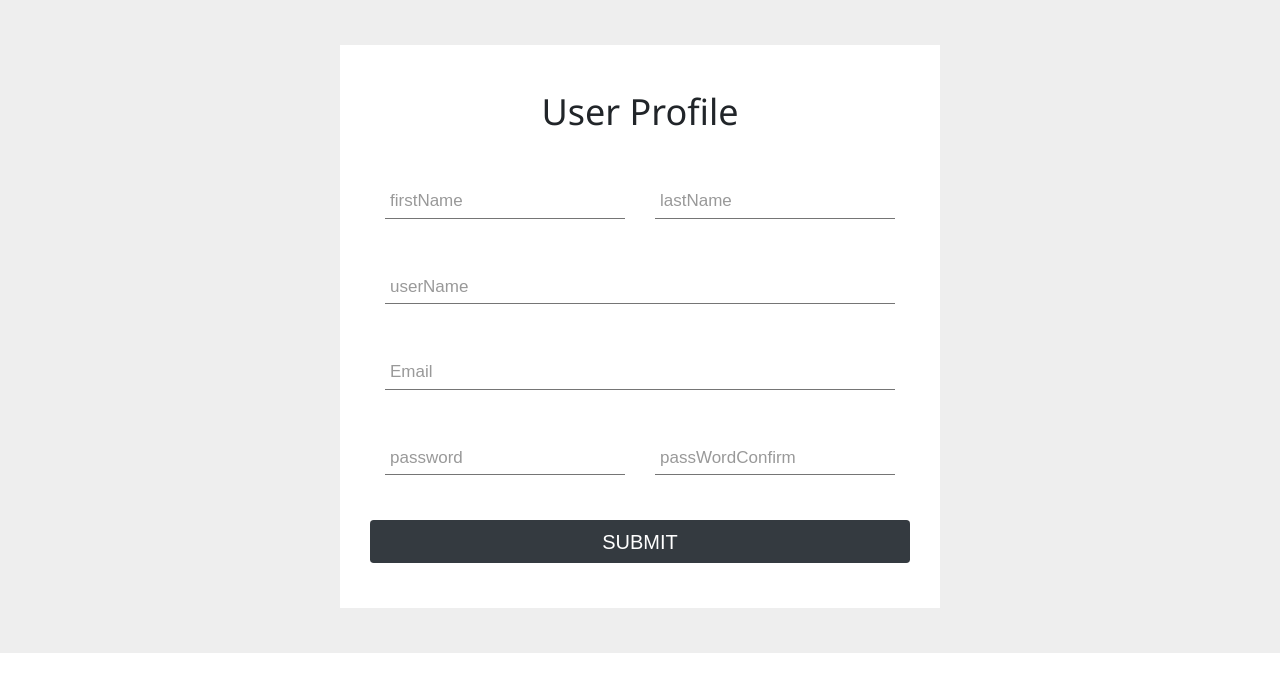
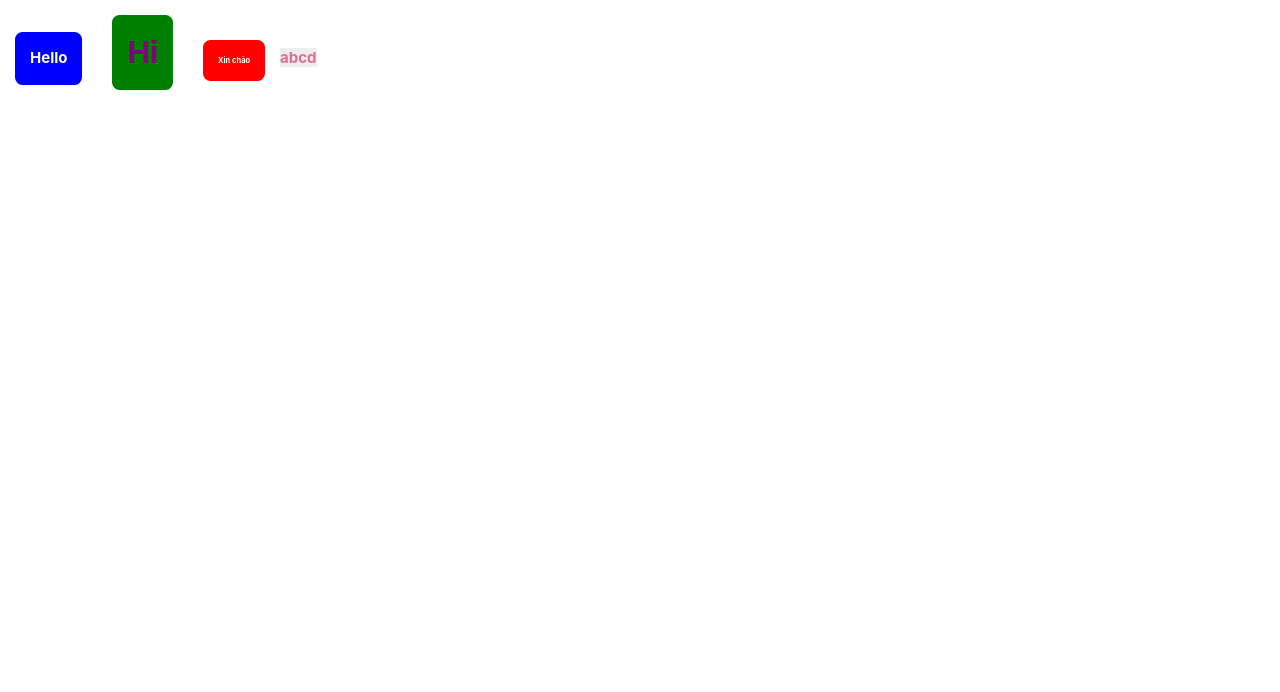
Before and after one commit to Dat1247/ReactBasic, a React (Create React App) app: page / in a window 1280 px wide. Shown: the top 692 px of the page. Built offline with nearby package versions, Linux system fonts and the light colour scheme.

Commit message:
styled-component basic 1

```diff
--- a/package.json
+++ b/package.json
@@ -9,6 +9,7 @@
     "react": "^17.0.2",
     "react-dom": "^17.0.2",
     "react-scripts": "4.0.3",
+    "styled-components": "^5.3.3",
     "sweetalert2": "^11.2.0",
     "web-vitals": "^1.1.2"
   },
--- a/src/App.js
+++ b/src/App.js
@@ -1,10 +1,12 @@
 import "./App.css";
-import UserProfile from "./Form_Validation/UserProfile/UserProfile";
+// import UserProfile from "./Form_Validation/UserProfile/UserProfile";
+import DemoJSS from "./JSS_Styled-component/DemoJSS/DemoJSS";
 
 function App() {
 	return (
 		<div>
-			<UserProfile />
+			{/* <UserProfile /> */}
+			<DemoJSS />
 		</div>
 	);
 }
--- /dev/null
+++ b/src/JSS_Styled-component/Components/Button.js
@@ -0,0 +1,24 @@
+import styled from "styled-components";
+
+export const Button = styled.button`
+	background: ${(props) => (props.primary ? "blue" : "green")};
+	color: ${(props) => props.colorPurple || "white"};
+	border: none;
+	border-radius: 0.5rem;
+	font-weight: bold;
+	font-size: ${(props) => (props.fSize2x ? "2rem" : "1rem")};
+	padding: 1rem;
+	margin: 1rem;
+	opacity: 1;
+	transition: all 0.6s;
+	&:hover {
+		opacity: 0.7;
+	}
+	&.button_style {
+	}
+`;
+
+export const SmallButton = styled(Button)`
+	background-color: red;
+	font-size: 0.5rem;
+`;
--- /dev/null
+++ b/src/JSS_Styled-component/DemoJSS/DemoJSS.js
@@ -0,0 +1,20 @@
+import React, { Component } from "react";
+import { Button, SmallButton } from "../Components/Button";
+import { StyledLink } from "./Link";
+
+export default class DemoJSS extends Component {
+	render() {
+		return (
+			<div>
+				<Button className='button_style' primary>
+					Hello
+				</Button>
+				<Button fSize2x colorPurple='purple'>
+					Hi
+				</Button>
+				<SmallButton>Xin chào</SmallButton>
+				<StyledLink>abcd</StyledLink>
+			</div>
+		);
+	}
+}
--- /dev/null
+++ b/src/JSS_Styled-component/DemoJSS/Link.js
@@ -0,0 +1,16 @@
+import styled from "styled-components";
+import React from "react";
+
+// export const Link = ({ className, children, ...restProps }) => {
+// 	return <a className={className}>{children}</a>;
+// };
+
+export const Link = ({ className, children, ...restProps }) => (
+	<a className={className}>{children}</a>
+);
+
+export const StyledLink = styled(Link)`
+	color: palevioletred !important;
+	font-weight: bold;
+	background-color: #eee;
+`;
```
Also changed, not shown: 1 other file (tests, documents, lock files or other folders).
